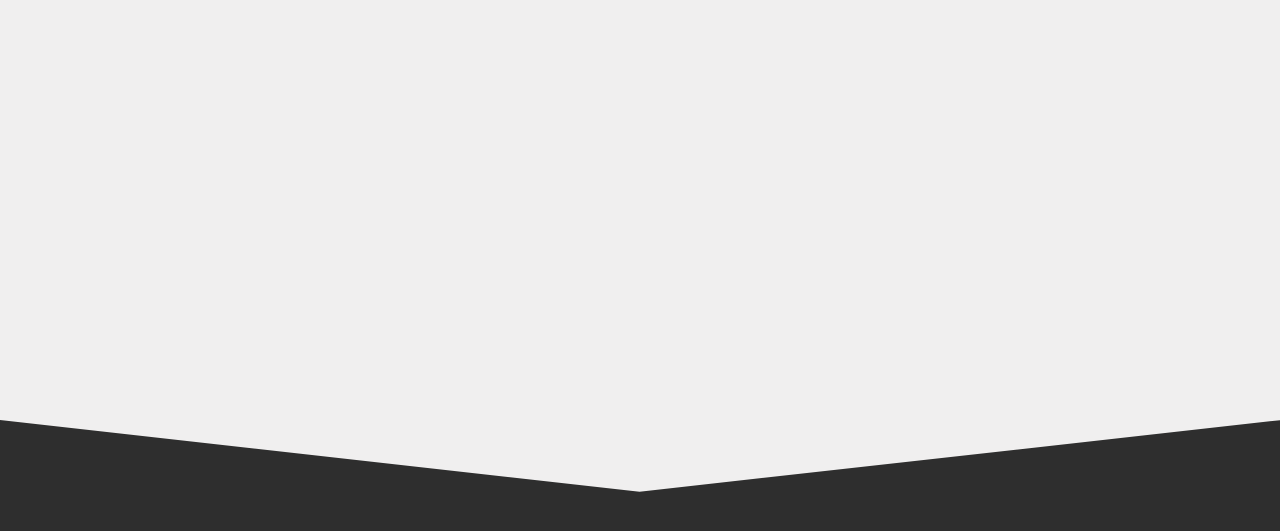
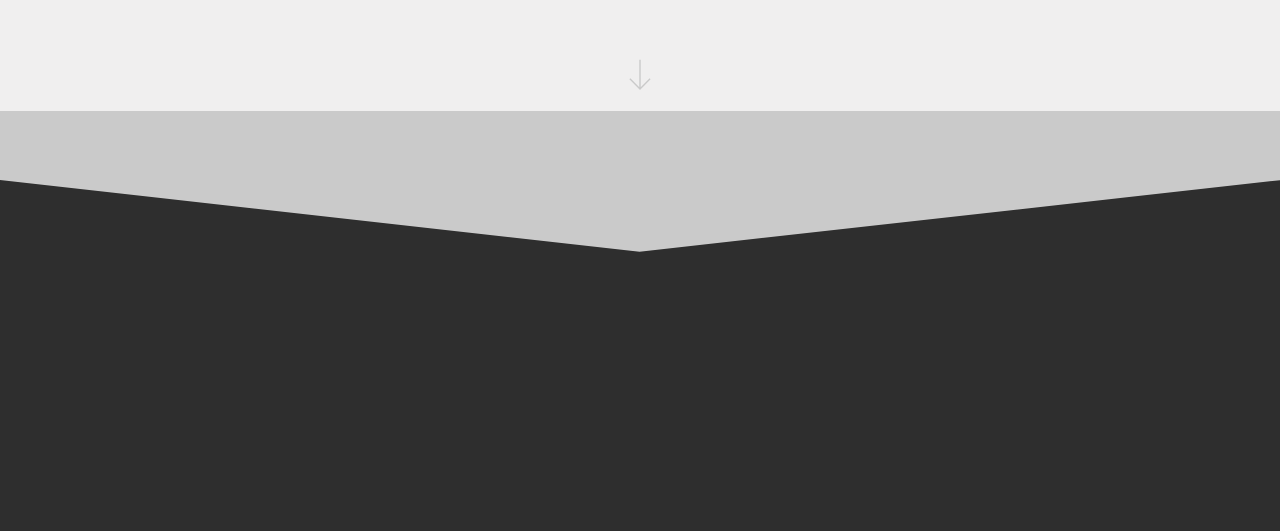
Before and after one commit to Tim-jn/Portfolio, a React (Create React App) app: page / in a window 1280 px wide. Shown: the part 3105-3636 px from the top of the page. Built offline with nearby package versions, Linux system fonts and the light colour scheme.

Commit message:
update work section

```diff
--- a/src/App.scss
+++ b/src/App.scss
@@ -187,7 +187,7 @@ body {
 
 .work {
   position: relative;
-  height: 150vh;
+  height: 120vh;
   width: 100%;
 }
 
@@ -211,6 +211,7 @@ body {
   background-position-y: 100%;
   background-position-x: 100%;
   background-size: cover;
+  z-index: -1;
 }
 
 .contact {
@@ -222,6 +223,25 @@ body {
   overflow: hidden;
 }
 
+// Custom square
+
+.work .arrow-down {
+  content: url('./assets/arrow-down.svg');
+  position: absolute;
+  bottom: 20vh;
+  left: 50%;
+  transform: translate(-50%, -0%);
+}
+
+.custom-square {
+  background-color: $secondary-font-color;
+  position: absolute;
+  bottom: 0;
+  width: 100%;
+  height: 18vh;
+  z-index: -1;
+}
+
 // Custom shape for contact content
 
 .custom-shape-divider-bottom-1674235557 {
@@ -231,6 +251,7 @@ body {
   width: 100%;
   overflow: hidden;
   line-height: 0;
+  z-index: -1;
 }
 
 .custom-shape-divider-bottom-1674235557 svg {
--- a/src/App.tsx
+++ b/src/App.tsx
@@ -98,6 +98,8 @@ function App() {
         <div className="work-section" ref={addToRefs}>
           <WorkGallery />
         </div>
+        <div className="arrow-down"></div>
+        <div className="custom-square"></div>
         <div className="custom-shape-divider-bottom-1674235557">
           <svg
             data-name="Layer 1"
--- a/src/Components/WorkGallery/WorkGallery.scss
+++ b/src/Components/WorkGallery/WorkGallery.scss
@@ -17,8 +17,8 @@
   letter-spacing: 4px;
   text-transform: uppercase;
   text-align: right;
-  margin-top: -70px;
   margin-bottom: 80px;
+  margin-top: -17%;
 }
 
 .work-modal {
@@ -241,20 +241,18 @@
 .see-more-link {
   display: flex;
   text-decoration: none;
-  border-bottom: 2px solid $third-font-color;
   width: 180px;
   height: 42px;
   justify-content: center;
   align-items: center;
-  font-weight: 400;
   letter-spacing: 1px;
   text-transform: uppercase;
   font-size: calc($p-desktop-size)-3px;
-  color: $third-font-color;
+  color: $primary-bg-color;
+  background-color: $secondary-bg-color;
   position: relative;
   overflow: hidden;
   z-index: 1;
-  font-weight: 600;
   transition: all 0.2s ease;
 }
 
@@ -276,7 +274,7 @@
 }
 
 .see-more-link:hover {
-  color: $primary-font-color;
+  color: $secondary-bg-color;
 }
 
 .slide-work {
@@ -344,21 +342,21 @@
 }
 
 .more-work {
+  position: absolute;
+  bottom: 14px;
   display: flex;
   flex-direction: column;
-  color: $primary-font-color;
+  justify-content: center;
   align-items: center;
-  margin-top: 15%;
-  margin-bottom: 5%;
-  width: 100%;
-  padding-top: 30px;
-  padding-bottom: 40px;
+  height: 160px;
+  z-index: 10;
 }
 
 .more-work-text {
   margin-bottom: 20px;
   font-size: $p-desktop-size;
   text-align: center;
+  letter-spacing: 1px;
 }
 
 // tablet
```
